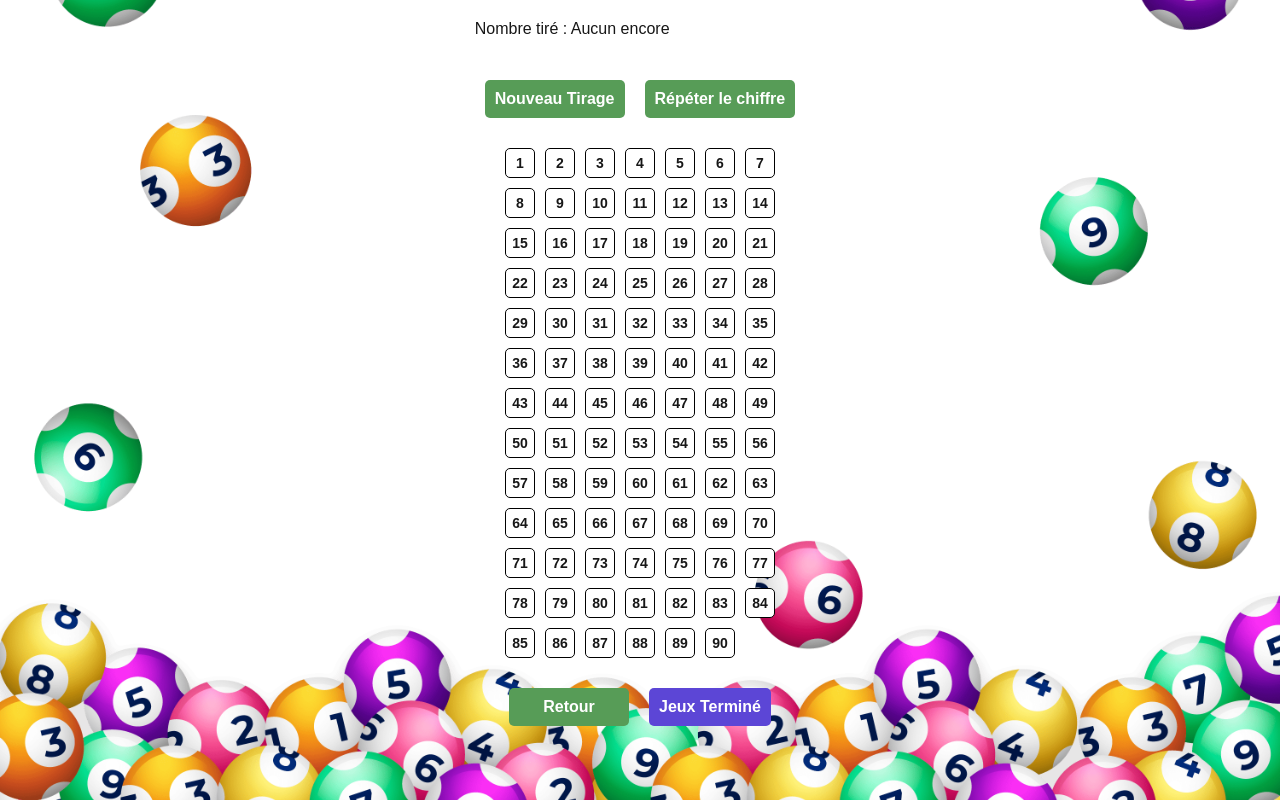
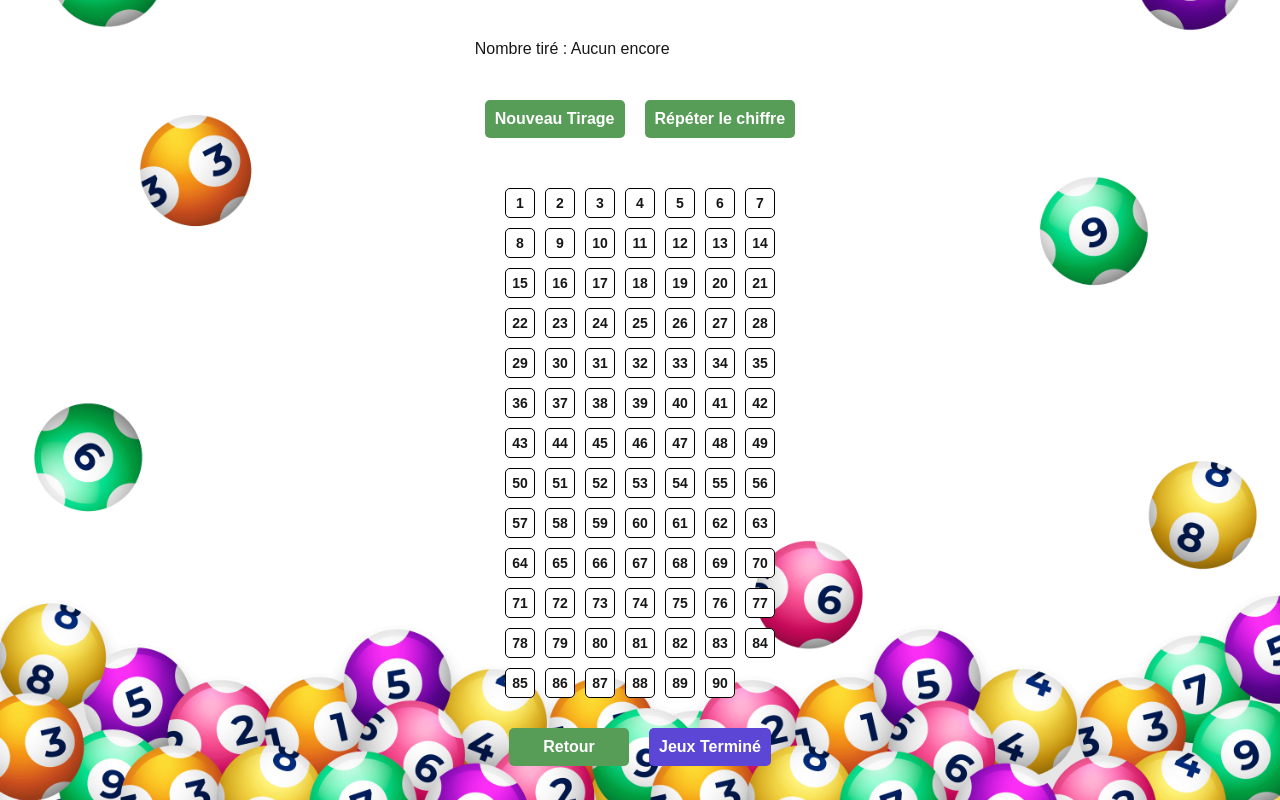
Before and after one commit to ImadeusF/jeux-bingo, a Next.js app: page /game in a window 1280 px wide. Built offline with nearby package versions, Linux system fonts and the light colour scheme; no server answers; the database is empty.

Commit message:
💄 B01: Correction style

```diff
--- a/src/app/game/GameHeader.tsx
+++ b/src/app/game/GameHeader.tsx
@@ -14,6 +14,7 @@ export default function GameHeader() {
         <p>{message}</p>
       </div>
 
+      <div className="game-header">
         <Button
           label={"Nouveau Tirage"}
           onClick={handlePick}
@@ -25,13 +26,21 @@ export default function GameHeader() {
           onClick={handleRepeat}
           className="header-btn-right"
         />
+      </div>
     </GameHeaderStyled>
   );
 }
 
 const GameHeaderStyled = styled.div`
+  gap: 10px;
+  padding: 20px 20px;
   .board-header {
     height: 50px;
+  }
+
+  .game-header {
+    display: flex;
+    flex-direction: row;
   }
 
   .header-btn-left,
```
Lines whose indentation alone changed are shown as unchanged.
